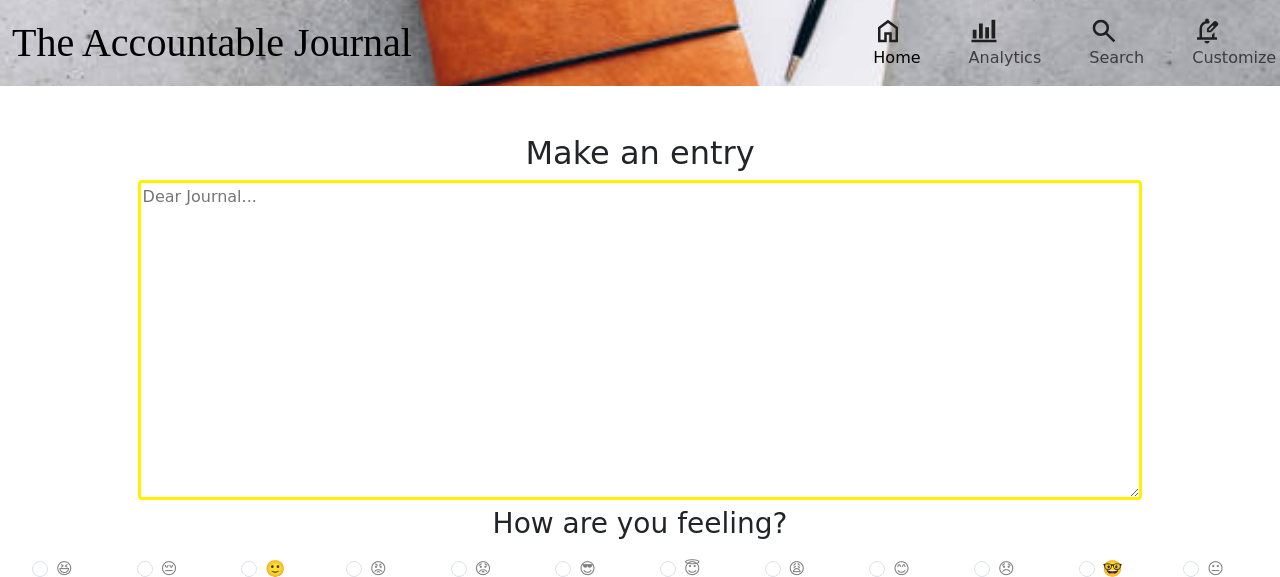
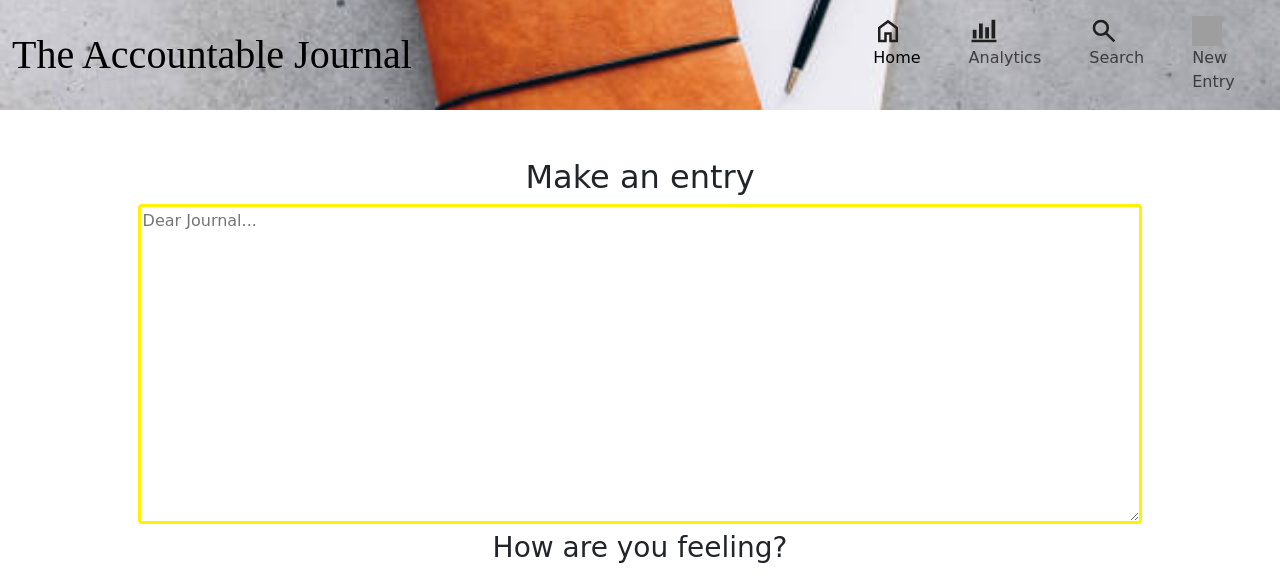
Before and after one commit to angelic-coder19/The_Accountable_Journal, a Flask app: page /make_entry in a window 1280 px wide; the page is wider, and only the part inside the window is pictured. Shown: the top 577 px of that part. Run offline with Flask 3, Linux system fonts and the light colour scheme; data comes from the database, SQL or seed files in the repository; data that the repository does not hold is empty; some libraries are stand-ins or nearby versions; some web fonts are replaced; grey boxes are pictures that could not be loaded.

Commit message:
Improve Navigation by Adding New Entry Navbar Link

```diff
--- a/templates/layout.jinja2
+++ b/templates/layout.jinja2
@@ -18,7 +18,7 @@
     <body>
         <nav class="navbar navbar-expand-lg bg-body-tertiary" id="navigation-bar">
             <div class="container-fluid">
-                <div class="col col-lg-8">
+                <div class="col col-lg-8 col-sm-2">
                     <a class="navbar-brand" href="/home"><span id="brand">The Accountable Journal</span></a>
                 </div>
                     <button class="navbar-toggler" type="button" data-bs-toggle="collapse" data-bs-target="#navbarNavAltMarkup"
@@ -35,6 +35,9 @@
                         </a>
                         <a class="nav-link px-4" href="/home">
                             <img class="icon" src="/static/icons/search_icon.svg"/><br>Search
+                        </a>
+                        <a class="nav-link px-4" href="/make_entry">
+                            <img class="icon" src="/static/icons/entry_icon.svg"/><br>New Entry
                         </a>
                         <a class="nav-link px-4" href="#">
                             <img class="icon" src="/static/icons/edit_notification_icon.svg"/><br>Customize
```
